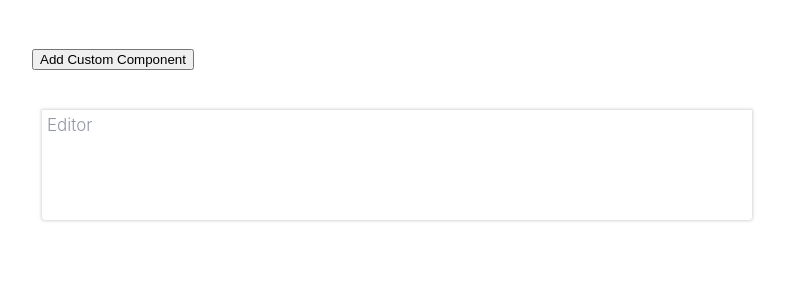
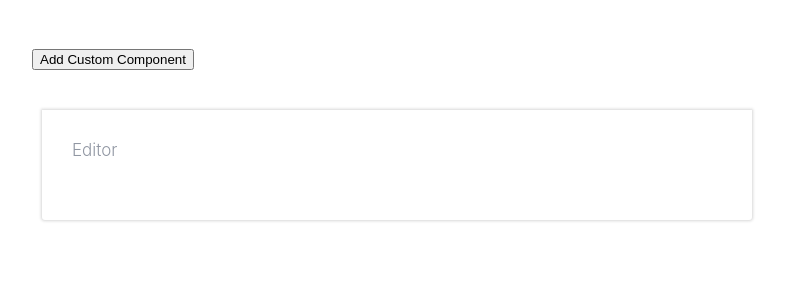
Before and after one commit to VitorRibeiroCustodio/react-bsb-texteditor, a React (Create React App) app: page / in a window 1280 px wide. Shown: the top 300 px of the page, without its empty margins (8-793 px from the left). Built offline with nearby package versions, Linux system fonts and the light colour scheme.

Commit message:
CSS fixes

```diff
--- a/src/App.css
+++ b/src/App.css
@@ -21,3 +21,7 @@
 .toolbarContainer {
   margin-left: 40px;
 }
+
+.DraftEditor-root {
+  padding: 25px;
+}
--- a/src/CustomComponent.jsx
+++ b/src/CustomComponent.jsx
@@ -11,6 +11,7 @@ const CustomComponent = ({ contentState, entityKey, offsetKey, decoratedText })
         position: 'absolute',
         top: '-24px',
         left: '10px',
+        color
       }} contentEditable={false}>
         {componentName}
       </span>
```
